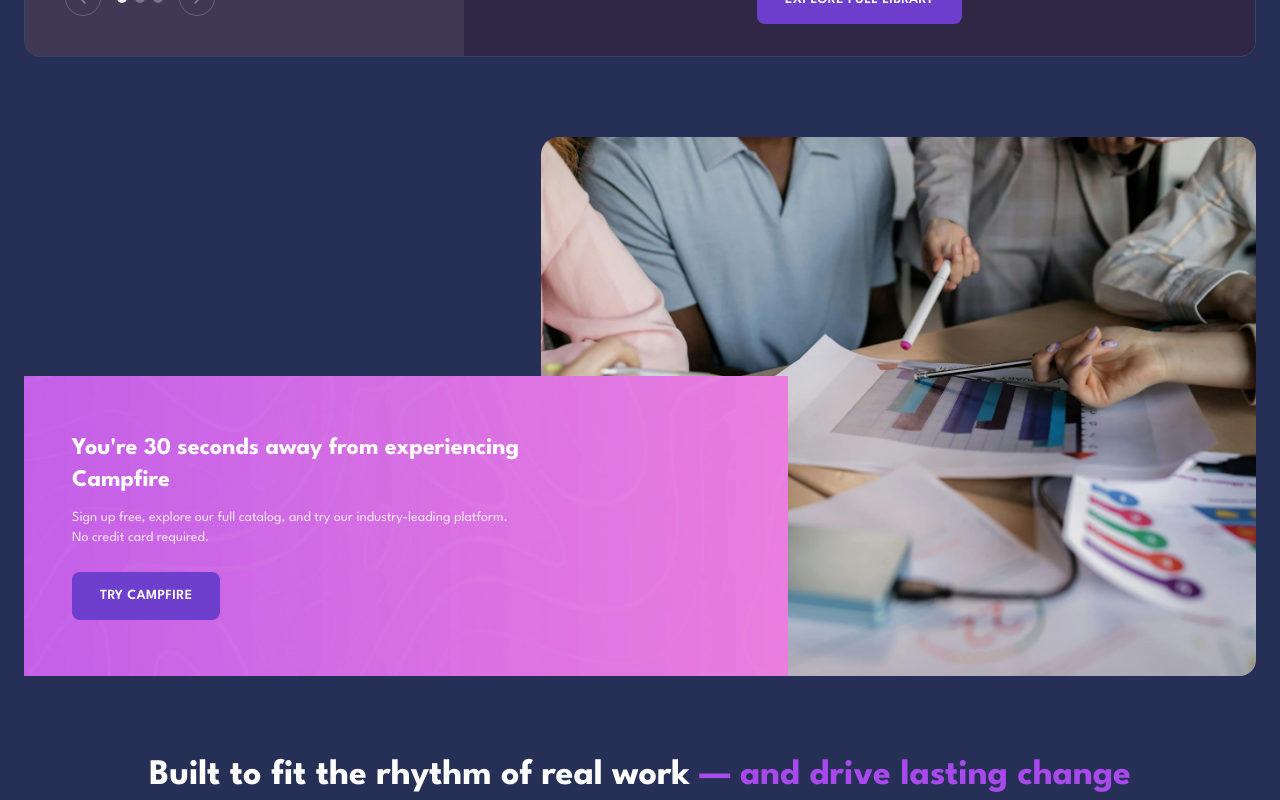
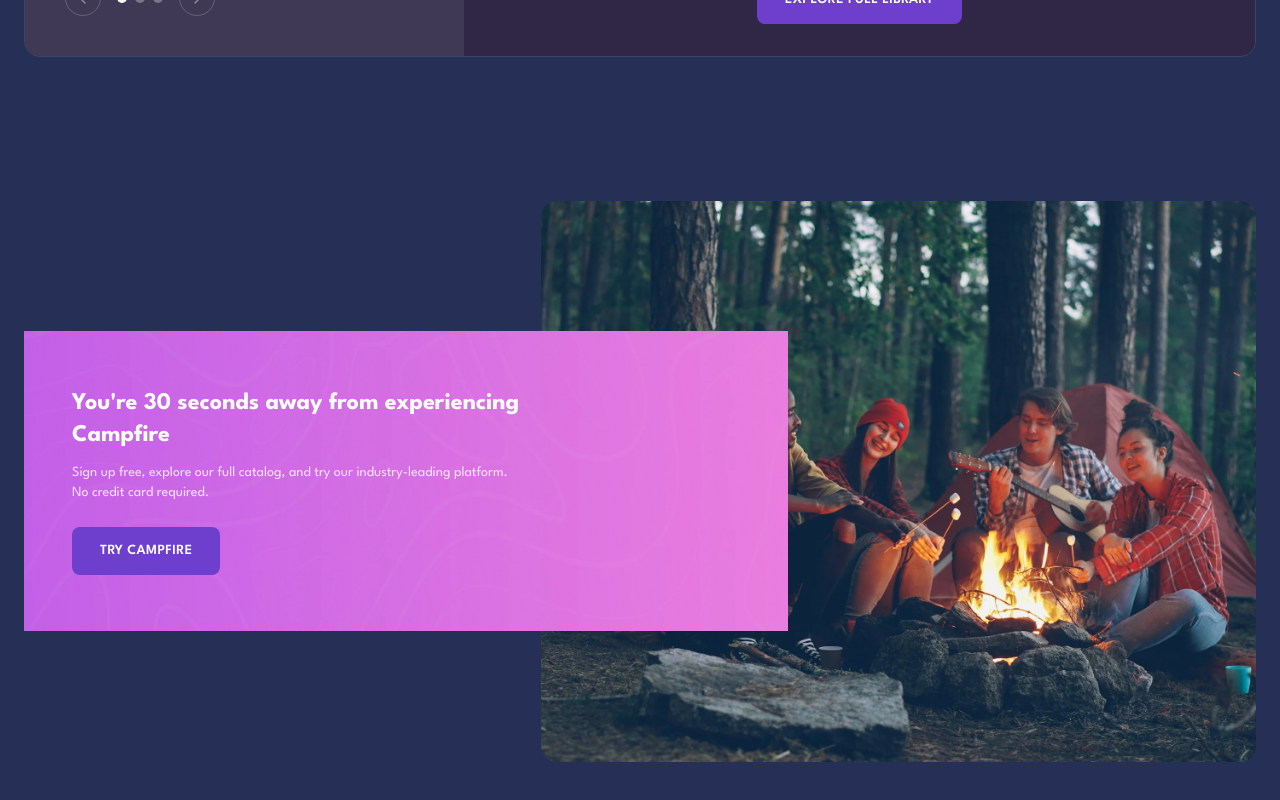
Before and after one commit to stevearntz/campfire-website, a Next.js app: page / in a window 1280 px wide. Shown: the part 2420-3220 px from the top of the page. Built offline with nearby package versions, Linux system fonts and the light colour scheme; no server answers.

Commit message:
Switch CTA image to campfire.webp and center both elements vertically
Co-Authored-By: Claude Opus 4.6 <noreply@anthropic.com>

```diff
--- a/app/page.tsx
+++ b/app/page.tsx
@@ -182,7 +182,7 @@ export default function Home() {
       {/* ==================== FREE TRIAL RIBBON ==================== */}
       <section className="bg-[#262F56] pt-16 pb-0 overflow-hidden">
         <div className="max-w-[1600px] mx-auto px-6">
-          <div className="relative flex flex-col md:flex-row items-end">
+          <div className="relative flex flex-col md:flex-row items-center">
             {/* Pink topo CTA box — sharp corners, overlaps photo by 20% */}
             <div
               className="relative z-10 px-8 py-12 md:px-12 md:py-14 md:w-[62%] shrink-0"
@@ -209,11 +209,11 @@ export default function Home() {
               </a>
             </div>
 
-            {/* Stock photo — rounded corners, extends above */}
-            <div className="relative md:w-[58%] md:-ml-[20%] md:-mt-16 shrink-0">
+            {/* Campfire image — rounded corners */}
+            <div className="relative md:w-[58%] md:-ml-[20%] shrink-0">
               <Image
-                src="/stock-people.webp"
-                alt="Team collaborating around a table with charts and notes"
+                src="/campfire.webp"
+                alt="Campfire session with participants collaborating"
                 width={800}
                 height={600}
                 className="w-full h-auto object-cover rounded-2xl"
```
Also changed, not shown: public/campfire.webp (added).
